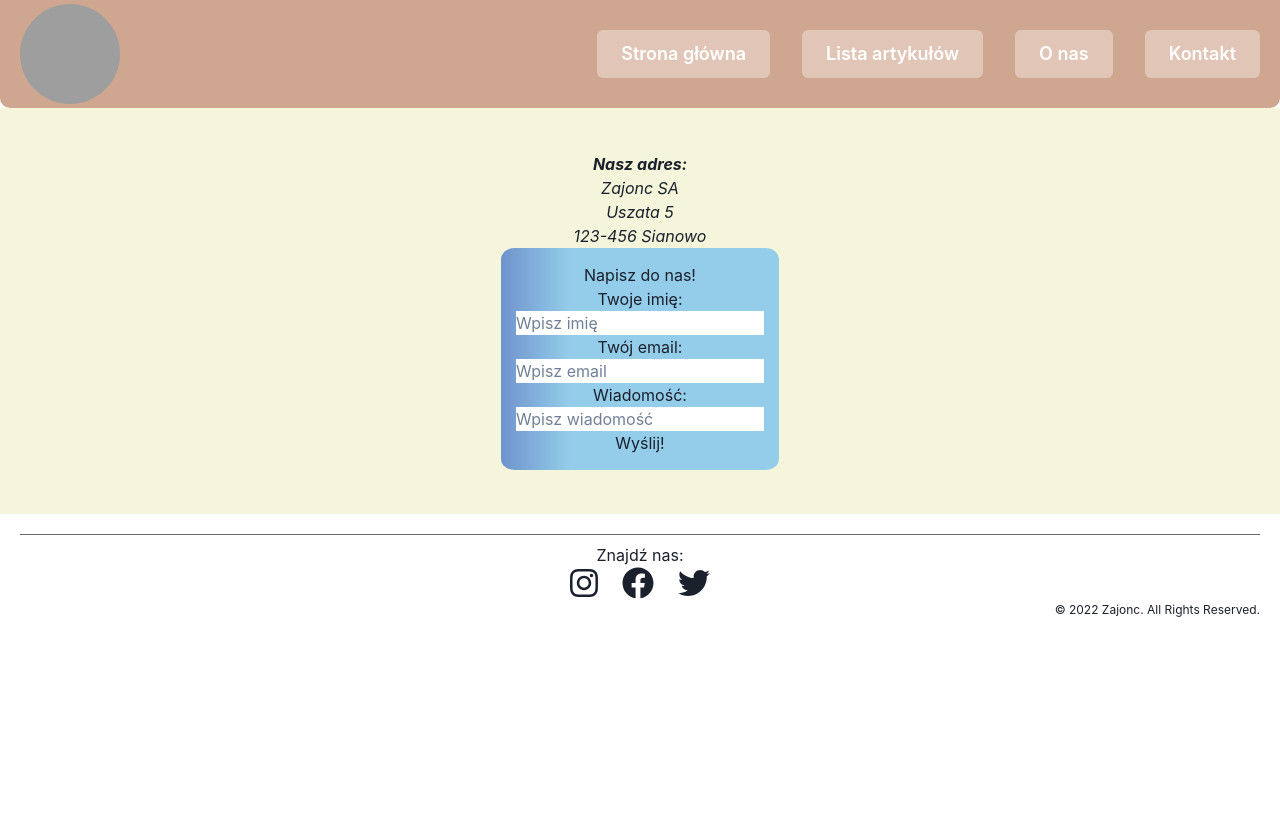
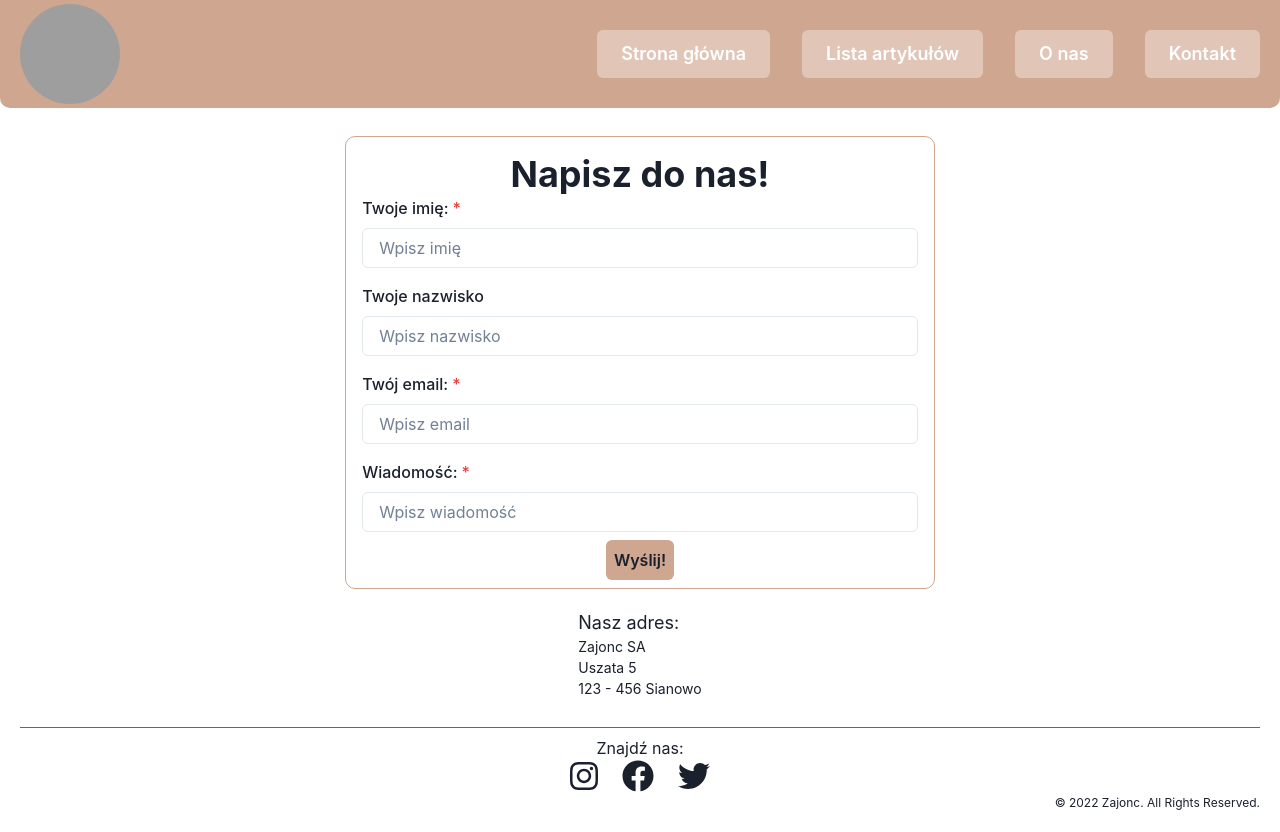
Before and after one commit to a-zajonc/blog-app, a React (Create React App) app: page /contact in a window 1280 px wide. Before the commit the page ends 800 px from the top, so only its background shows below. Built offline with nearby package versions, Linux system fonts and the light colour scheme; grey boxes are pictures that could not be loaded.

Commit message:
Updated Contact Page

```diff
--- a/src/pages/ArticlesList.js
+++ b/src/pages/ArticlesList.js
@@ -1,5 +1,4 @@
 import React from 'react';
-import styles from './pages.module.css'
 import { dataBase } from '../db';
 import { Link } from 'react-router-dom';
 import { convertToSlug } from '../ConvertToSlug';
@@ -36,11 +35,11 @@ export function ArticlesList() {
                         dataBase
                             .sort((first, second) => sort(first, second, sortData))
                             .map((article) => (
-                                <div key={convertToSlug(article.title)}>
-                                    <Link to={`/articles/${convertToSlug(article.title)}`} className={styles.articleTitle} >
+                                <Box key={convertToSlug(article.title)}>
+                                    <Link to={`/articles/${convertToSlug(article.title)}`}>
                                         <UnorderedList><ListItem fontSize="4xl" marginRight={50}>{article.title}</ListItem></UnorderedList>
                                     </Link>
-                                </div>
+                                </Box>
                             ))}
                 </Box>
             </Box>
--- a/src/pages/Contact.js
+++ b/src/pages/Contact.js
@@ -1,6 +1,6 @@
 import React from 'react';
-import styles from './pages.module.css'
 import { useState } from 'react';
+import { Container, Box, Text, Center, Heading, Input, Button, FormControl, FormLabel } from '@chakra-ui/react';
 
 export function Contact() {
 
@@ -8,6 +8,7 @@ export function Contact() {
 
     const [values, setValues] = useState({
         name: '',
+        surname: '',
         message: '',
         email: '',
     });
@@ -36,6 +37,14 @@ export function Contact() {
         }));
     };
 
+    const handleSurnameInputChange = (event) => {
+        event.persist();
+        setValues((values) => ({
+            ...values,
+            surname: event.target.value,
+        }));
+    };
+
     const handleSubmit = (e) => {
         e.preventDefault();
         if (!values.name || !values.email || !values.message) {
@@ -45,53 +54,64 @@ export function Contact() {
     };
 
     return (
-        <div className={styles.contact}><address >
-            <span className={styles.address}>Nasz adres:</span><br />
-            Zajonc SA<br />
-            Uszata 5<br />
-            123-456 Sianowo <br />
-        </address>
-            <div>
-                <form onSubmit={handleSubmit} className={styles.contactForm}>
-                    <h4>Napisz do nas!</h4>
-                    <label className={styles.label}>
-                        <span>Twoje imię:</span>
-                        <input
+        <Container padding={2} marginTop={5}>
+            <Container border="1px" borderColor="#CFA68F" padding={2} borderRadius={10}>
+                <form onSubmit={handleSubmit}>
+                    <FormControl padding={2} isRequired>
+                        <Heading textAlign={"center"}>Napisz do nas!</Heading>
+                        <FormLabel> Twoje imię:</FormLabel>
+                        <Input
                             placeholder="Wpisz imię"
                             type="text"
                             onChange={handleNameInputChange}
-                            // {(e) => setName(e.target.value)}
                             value={values.name}>
-                        </input>
-                        {submitted && !values.name && <span className={styles.nameError}>Wpisz swoję imię</span>}
-                    </label>
-                    <label className={styles.label}>
-                        <span>Twój email:</span>
-                        <input
+                        </Input>
+                    </FormControl>
+                    <FormControl padding={2}>
+                        <FormLabel>Twoje nazwisko</FormLabel>
+                        <Input
+                            placeholder="Wpisz nazwisko"
+                            type="text"
+                            onChange={handleSurnameInputChange}
+                            value={values.surname}>
+                        </Input>
+                    </FormControl>
+                    <FormControl isRequired padding={2}>
+                        <FormLabel>Twój email:</FormLabel>
+                        <Input
                             placeholder="Wpisz email"
                             type="email"
                             onChange={handleEmailInputChange}
                             value={values.email}>
-                        </input>
-                        {submitted && !values.email && <span className={styles.emailError}>Pole email nie może być puste!</span>}
-
-                    </label>
-                    <label className={styles.label}>
-                        <span>Wiadomość:</span>
-                        <input
+                        </Input>
+                    </FormControl>
+                    <FormControl isRequired padding={2}>
+                        <FormLabel>Wiadomość:</FormLabel>
+                        <Input
                             placeholder="Wpisz wiadomość"
                             type="text"
                             onChange={handleMessageInputChange}
                             value={values.message}>
-                        </input>
-                        {submitted && !values.message && <span className={styles.messageError}>Nie możesz wysłać pustej wiadomości</span>}
-                    </label>
-                    <button type="submit" >Wyślij!</button>
+                        </Input>
+                    </FormControl>
+                    <Center>
+                        <Button type="submit" bg={"#CFA68F"} padding={2}>
+                            Wyślij!
+                        </Button>
+                    </Center>
+                    {(submitted === true) && <Text padding={2} textAlign="center" fontSize="lg" fontWeight="bold">
+                        Dziękujemy za wiadomość. Odezwiemy się w ciągu 2-3 dni!
+                    </Text>}
                 </form>
-                {(submitted === true) && (values.message && values.email && values.name) && <div className={styles.successSubmit}>Dziękujemy za wiadomość. Odezwiemy się w ciągu 2-3 dni!</div>}
-            </div>
-        </div>
+            </Container>
+            <Center>
+                <Box marginTop={5}>
+                    <Text fontSize={"lg"}>Nasz adres:</Text>
+                    <Text fontSize={"sm"}>Zajonc SA </Text>
+                    <Text fontSize={"sm"}>Uszata 5</Text>
+                    <Text fontSize={"sm"}>123 - 456 Sianowo</Text>
+                </Box>
+            </Center>
+        </Container>
     )
 }
-
-// różnica między < input type = "button" > a < button type = "submit" >
--- a/src/pages/pages.module.css
+++ /dev/null
@@ -1,99 +0,0 @@
-.about {
-    background-color: beige;
-    padding: 44px;
-}
-
-.contact {
-    background-color: beige;
-    padding: 44px;
-    text-align: center;
-
-}
-
-.spinner {
-    background-color: beige;
-    text-align: center;
-    font-size: x-large;
-    padding: 30px;
-}
-
-.spinnerDiv {
-    background-color: beige;
-    text-align: center;
-    font-size: x-large;
-    padding: 30px;
-}
-
-.home {
-    background-color: beige;
-    padding: 20px;
-}
-
-.h2 {
-    padding: 20px;
-    display: table-row-group;
-}
-
-.articlesList {
-    background-color: beige;
-    text-align: center;
-    padding: 40px;
-}
-
-.articleTitle {
-    text-decoration: none;
-    display: inline-flex;
-    color:black;
-
-}
-
-.articlesHeader {
-    padding: 10px;
-    display: inline-block;
-    border-style: groove;
-    border-color: black;
-    /* background-color: #31aed4; */
-    background: rgb(110,147,205);
-background: radial-gradient(circle, rgba(110,147,205,1) 0%, rgba(148,205,233,1) 100%);
-    border-radius: 30%;
-}
-
-.articlesTitlesListed {
-    border-width: thin;
-    border-style: solid;
-    padding: inherit;
-}
-
-.address {
-    font-weight: bold;
-}
-
-.contactForm {
-    border-style: solid;
-    display: inline-block;
-    padding: 15px;
-    background: linear-gradient(90deg, rgba(110,147,205,1) 0%, rgba(148,205,233,1) 25%);
-    border-radius: 5%;
-    border-color: beige;
-}
-
-.label {
-    display: grid;
-}
-
-.nameError {
-    color: red;
-    font-weight: bold;
-}
-
-.emailError {
-    color: red;
-font-weight: bold;
-font-size: small;
-}
-
-.messageError {
-    color: red;
-    font-weight: bold;
-    font-size: small;
-}
```
